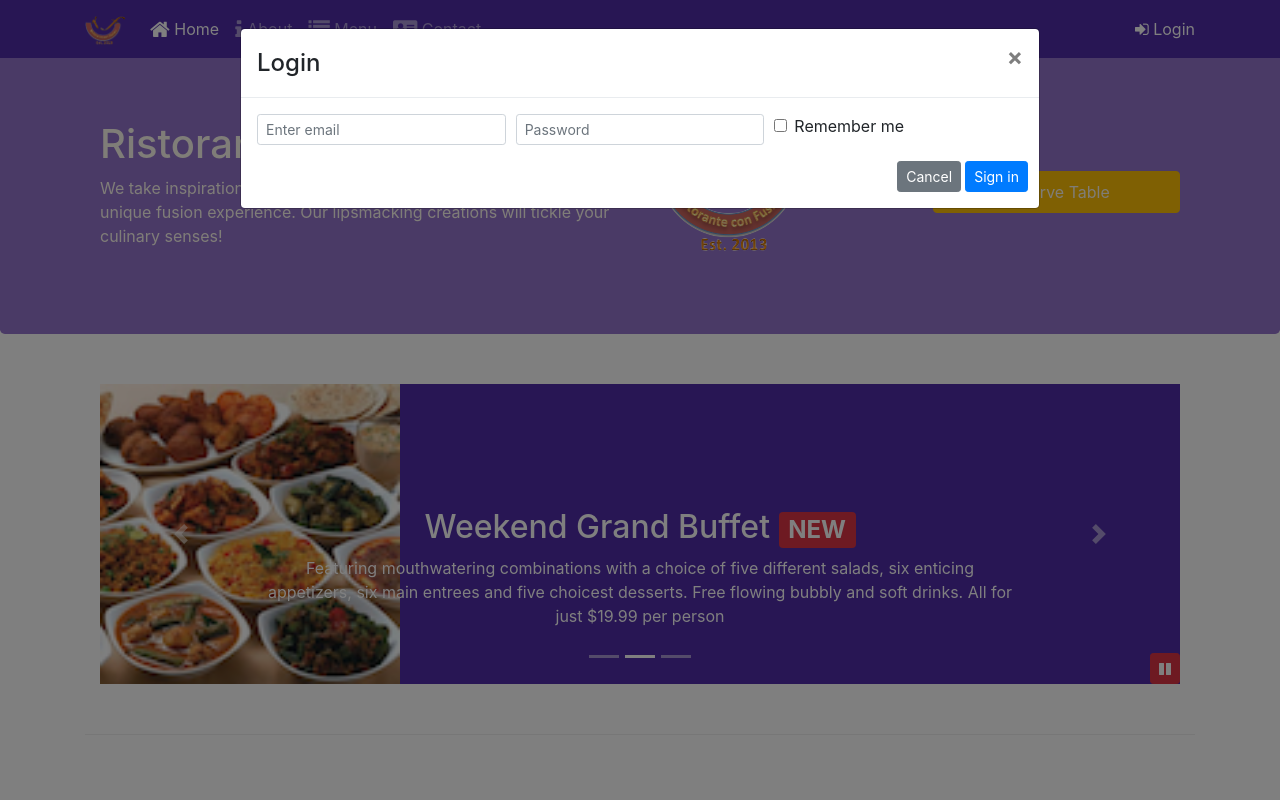
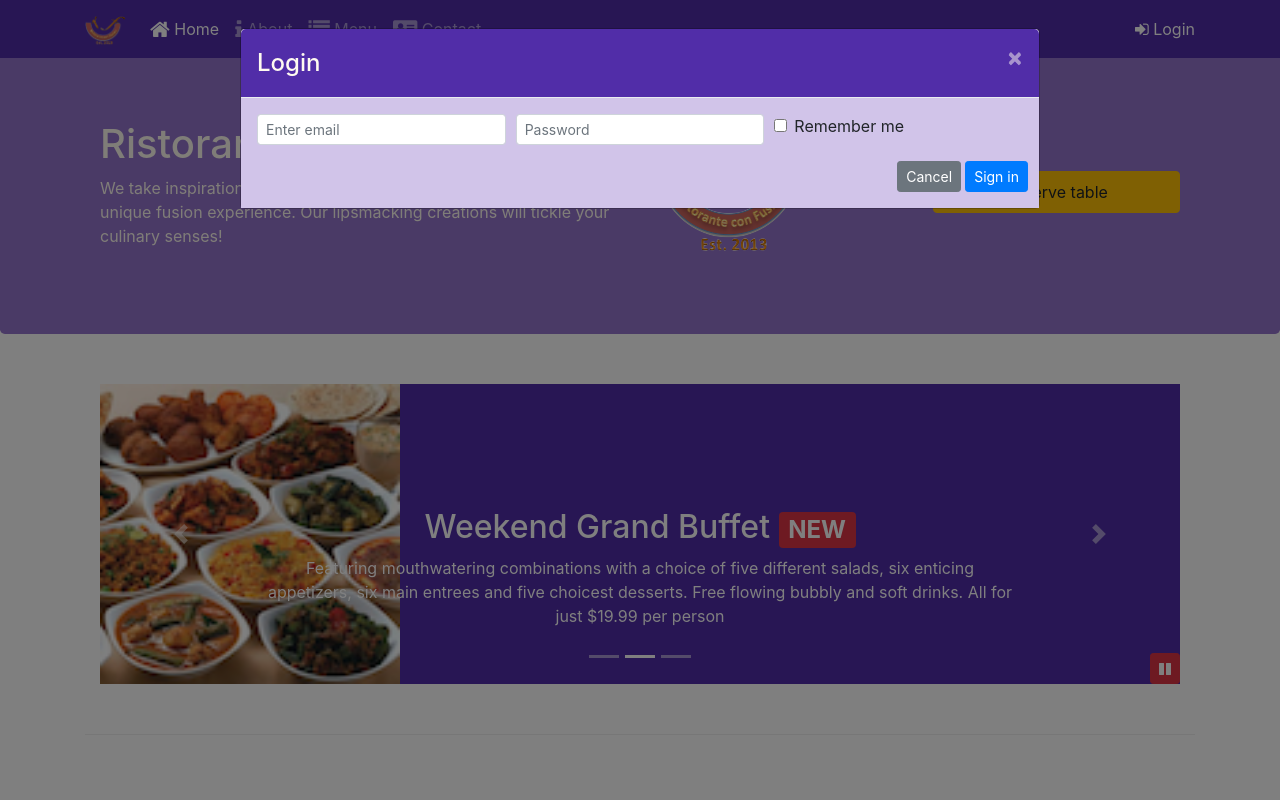
Before and after one commit to aradwann/bootstrap-confusion, a website: page index.html in a window 1280 px wide. Both pictures are taken after a click on the button "Login". Shown: the top 800 px of the page. Drawn offline with nearby package versions, Linux system fonts and the light colour scheme.

Commit message:
complete assignment4

```diff
--- a/css/styles.scss
+++ b/css/styles.scss
@@ -74,3 +74,17 @@ body {
   bottom: 0px;
   z-index: 1;
 }
+
+.modal {
+  .modal-header {
+    background: $background-dark;
+    color: floralwhite;
+
+    .close {
+      color: floralwhite;
+    }
+  }
+  .modal-body {
+    background: $background-pale;
+  }
+}
--- a/index.html
+++ b/index.html
@@ -40,7 +40,7 @@
           </li>
         </ul>
         <span class="navbar-text">
-          <a data-toggle="modal" data-target="#loginModal">
+          <a role="button" id="loginBtn">
             <span class="fa fa-sign-in"></span> Login</a>
         </span>
       </div>
@@ -185,8 +185,7 @@
           <img src="img/logo.png" class="img-fluid" />
         </div>
         <div class="col-12 col-sm align-self-center">
-          <a role="button" class="btn btn-block nav-link btn-warning" data-toggle="modal"
-            data-target="#reserveModal">Reserve Table</a>
+          <button type="button" class="btn btn-block nav-link btn-warning" id="reserveBtn">Reserve table</button>
         </div>
       </div>
     </div>
@@ -384,6 +383,16 @@
           $("#carouselButton").children("span").addClass('fa-pause');
         }
       });
+
+      $('#loginBtn').click(function () {
+        $('#loginModal').modal('toggle')
+      });
+
+      $('#reserveBtn').click(function () {
+        $('#reserveModal').modal('toggle')
+      });
+
+
     });
   </script>
 
```
Also changed, not shown: css/styles.css.
